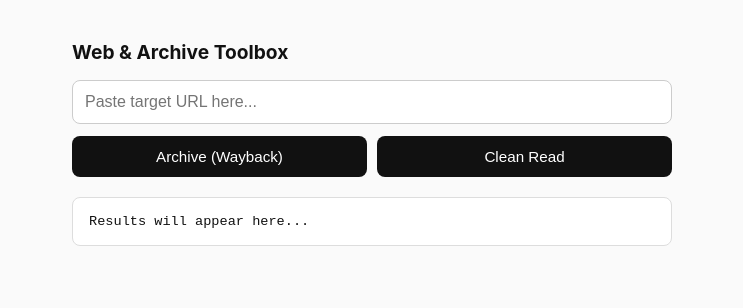
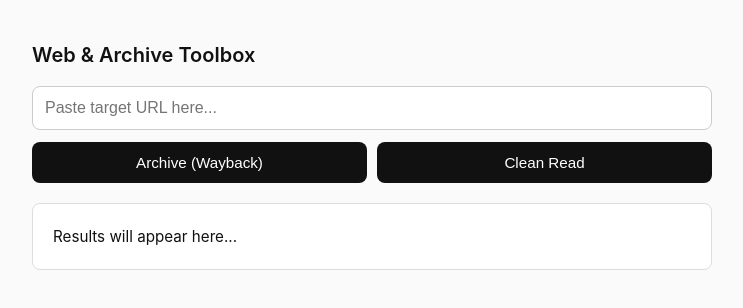
Before and after one commit to chlsea/web-toolbox, a plain HTML site: page index.html in a window 1280 px wide. Shown: the whole page, without its empty margins (268-1011 px from the left). Drawn offline with Linux system fonts and the light colour scheme.

Commit message:
Update index.html

```diff
--- a/index.html
+++ b/index.html
@@ -3,15 +3,72 @@
 <head>
     <meta charset="UTF-8">
     <meta name="viewport" content="width=device-width, initial-scale=1.0">
-    <title>Web Toolbox</title>
+    <title>Web & Archive Toolbox</title>
     <style>
-        body { font-family: -apple-system, BlinkMacSystemFont, "Segoe UI", Roboto, sans-serif; max-width: 600px; margin: 40px auto; padding: 0 20px; background: #fafafa; color: #111; }
-        h2 { font-size: 1.2rem; margin-bottom: 16px; }
-        input[type="url"] { width: 100%; padding: 12px; font-size: 1rem; box-sizing: border-box; border: 1px solid #ccc; border-radius: 8px; margin-bottom: 12px; }
-        .actions { display: flex; gap: 10px; margin-bottom: 20px; }
-        button { flex: 1; padding: 12px; font-size: 0.95rem; font-weight: 500; border: none; border-radius: 8px; background: #111; color: #fff; cursor: pointer; }
-        button:active { background: #444; }
-        pre { background: #fff; border: 1px solid #ddd; padding: 16px; border-radius: 8px; white-space: pre-wrap; word-break: break-word; font-size: 0.85rem; max-height: 400px; overflow-y: auto; }
+        body {
+            font-family: -apple-system, BlinkMacSystemFont, "Segoe UI", Roboto, sans-serif;
+            max-width: 680px;
+            margin: 40px auto;
+            padding: 0 20px;
+            background: #fafafa;
+            color: #111;
+            line-height: 1.5;
+        }
+        h2 {
+            font-size: 1.25rem;
+            margin-bottom: 16px;
+            font-weight: 600;
+        }
+        input[type="url"] {
+            width: 100%;
+            padding: 12px;
+            font-size: 1rem;
+            box-sizing: border-box;
+            border: 1px solid #ccc;
+            border-radius: 8px;
+            margin-bottom: 12px;
+            background: #fff;
+        }
+        .actions {
+            display: flex;
+            gap: 10px;
+            margin-bottom: 20px;
+        }
+        button {
+            flex: 1;
+            padding: 12px;
+            font-size: 0.95rem;
+            font-weight: 500;
+            border: none;
+            border-radius: 8px;
+            background: #111;
+            color: #fff;
+            cursor: pointer;
+            transition: background 0.15s ease;
+        }
+        button:hover {
+            background: #333;
+        }
+        button:active {
+            background: #555;
+        }
+        #output {
+            background: #fff;
+            border: 1px solid #ddd;
+            padding: 20px;
+            border-radius: 8px;
+            white-space: pre-wrap;
+            word-break: break-word;
+            font-family: -apple-system, BlinkMacSystemFont, "Segoe UI", Roboto, sans-serif;
+            font-size: 0.95rem;
+            line-height: 1.65;
+            max-height: 550px;
+            overflow-y: auto;
+        }
+        a {
+            color: #0066cc;
+            word-break: break-all;
+        }
     </style>
 </head>
 <body>
@@ -24,55 +81,78 @@
         <button onclick="cleanRead()">Clean Read</button>
     </div>
 
-    <pre id="output">Results will appear here...</pre>
+    <div id="output">Results will appear here...</div>
 
     <script>
         async function archivePage() {
             const url = document.getElementById('targetUrl').value.trim();
             const output = document.getElementById('output');
-            if (!url) { output.textContent = "Please enter a valid URL first."; return; }
+            if (!url) {
+                output.textContent = "Please enter a valid URL first.";
+                return;
+            }
 
             output.textContent = "Submitting to Wayback Machine...";
             try {
-                const response = await fetch(`https://web.archive.org/save/${encodeURIComponent(url)}`, {
-                    method: 'GET'
+                // Using no-cors mode because Wayback Machine's save endpoint doesn't send CORS headers to browsers,
+                // though it still processes the GET request on their servers.
+                await fetch(`https://web.archive.org/save/${encodeURIComponent(url)}`, {
+                    method: 'GET',
+                    mode: 'no-cors'
                 });
-                if (response.ok) {
-                    output.textContent = `Successfully archived!\nChecked URL: https://web.archive.org/web/*/${url}`;
-                } else {
-                    output.textContent = `Archive request sent, status code: ${response.status}`;
-                }
+
+                const archiveLookup = `https://web.archive.org/web/*/${url}`;
+                output.innerHTML = `Archive request sent to the Wayback Machine.<br><br>Check snapshot status here:<br><a href="${archiveLookup}" target="_blank" rel="noopener noreferrer">${archiveLookup}</a>`;
             } catch (err) {
-                output.textContent = `Error: ${err.message}`;
+                output.textContent = `Archive request error: ${err.message}`;
             }
         }
 
         async function cleanRead() {
             const url = document.getElementById('targetUrl').value.trim();
             const output = document.getElementById('output');
-            if (!url) { output.textContent = "Please enter a valid URL first."; return; }
+            if (!url) {
+                output.textContent = "Please enter a valid URL first.";
+                return;
+            }
 
-            output.textContent = "Fetching content...";
+            output.textContent = "Fetching content through proxy...";
             try {
                 const proxyUrl = `https://api.allorigins.win/get?url=${encodeURIComponent(url)}`;
                 const response = await fetch(proxyUrl);
+
+                if (!response.ok) {
+                    throw new Error(`HTTP error! status: ${response.status}`);
+                }
+
                 const data = await response.json();
 
                 if (data.contents) {
                     const parser = new DOMParser();
                     const doc = parser.parseFromString(data.contents, 'text/html');
 
-                    ['script', 'style', 'nav', 'footer', 'header'].forEach(tag => {
+                    // Remove non-article clutter elements
+                    ['script', 'style', 'nav', 'footer', 'header', 'aside', 'iframe', 'noscript'].forEach(tag => {
                         doc.querySelectorAll(tag).forEach(el => el.remove());
                     });
 
-                    const text = doc.body.innerText || doc.body.textContent;
-                    output.textContent = text.substring(0, 3500) + "\n\n[Content truncated for readability]";
+                    // Try to target the main article container first for cleaner output
+                    const mainContent = doc.querySelector('article') || doc.querySelector('main') || doc.body;
+                    const rawText = mainContent.innerText || mainContent.textContent || "";
+
+                    // Collapse excessive blank lines
+                    const cleanedText = rawText.replace(/\n\s*\n/g, '\n\n').trim();
+
+                    if (cleanedText) {
+                        output.textContent = cleanedText.substring(0, 8000) + (cleanedText.length > 8000 ? "\n\n[Truncated at 8,000 characters]" : "");
+                    } else {
+                        output.textContent = "Page loaded, but no readable text could be extracted.";
+                    }
                 } else {
-                    output.textContent = "Could not retrieve page content.";
+                    output.textContent = "Could not retrieve page content through proxy.";
                 }
             } catch (err) {
-                output.textContent = `Fetch error: ${err.message}`;
+                output.textContent = `Fetch error: ${err.message}\n\nNote: Sites with strict anti-bot firewalls (like Cloudflare) or public proxy downtime can block browser proxy fetches.`;
             }
         }
     </script>
```
